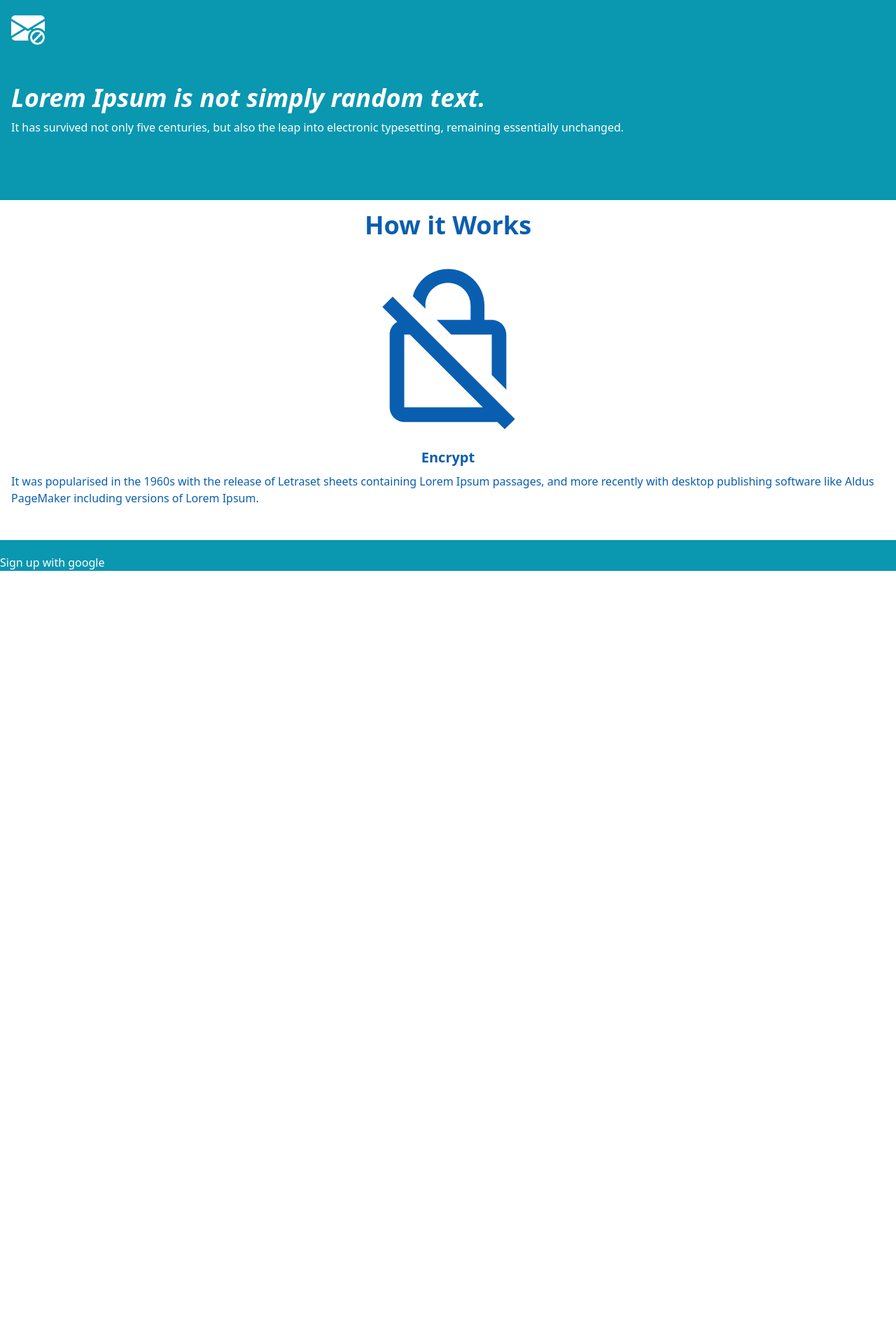
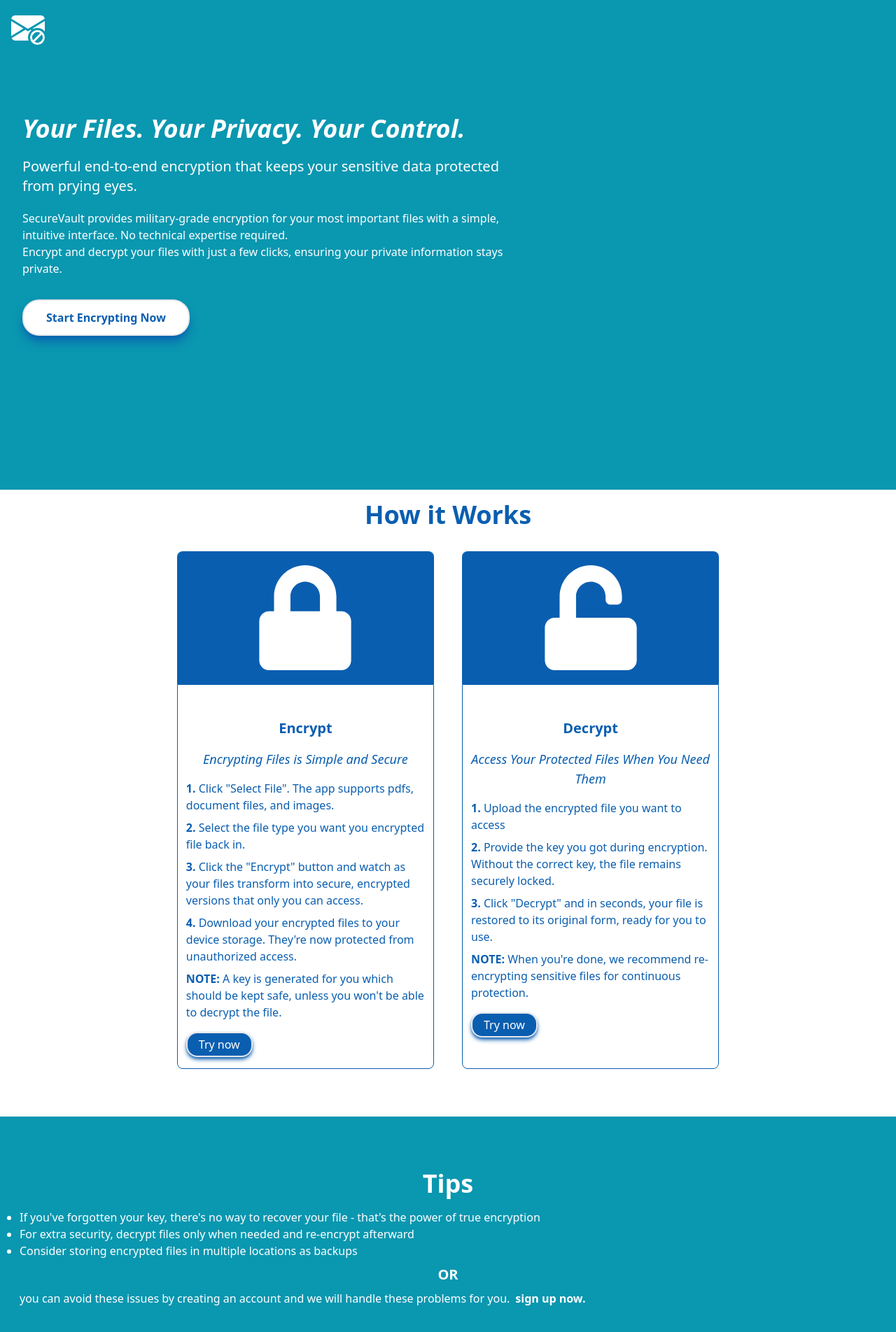
Before and after one commit to MichealKiezmen/4_in_1-frontend, a React (Vite) app: page /file-encryptor in a window 1280 px wide. Shown: the top 1904 px of the page at 70% size. Before the commit the page ends 816 px from the top, so only its background shows below. Built offline with nearby package versions, Linux system fonts and the light colour scheme; no server answers.

Commit message:
Content start

```diff
--- a/src/components/File_Encryptor/EncryptHome.jsx
+++ b/src/components/File_Encryptor/EncryptHome.jsx
@@ -3,10 +3,18 @@ import { makeGetRequests, makePostRequests, SERVER_URL } from '../../reusables/A
 import EncryptHeader from './EncryptHeader'
 import EncryptorHerosection from './EncryptorHerosection'
 import EncryptorHow from './EncryptorHow'
+import EncryptTips from './EncryptTips'
+import { useState } from 'react'
+import PopUp from '../../layout/PopUp'
+import { FcGoogle } from 'react-icons/fc'
 
 
 function EncryptHome() {
+    const [loginShow,setLoginShow] = useState(false)
 
+    const toggleLoginPopUp = () => {
+        setLoginShow(!loginShow)
+    }
     async function registerUser(data){
         const url = `${SERVER_URL}/api/login/`
         const result = await makePostRequests(url, null, data)
@@ -27,7 +35,6 @@ function EncryptHome() {
                     username: name,
                     profile_picture: picture
                 }
-
                 registerUser(body)
             })
             .catch((err) => {
@@ -43,13 +50,29 @@ function EncryptHome() {
 
   return (
     <div className='bg-themed_teal text-white w-full h-full relative'>
-    <div className='p-4'>
+    <div className='p-4 md:h-[85vh]'>
     <EncryptHeader />
     <EncryptorHerosection />
     </div>
     <EncryptorHow />
+    <EncryptTips showLoginPopUp={toggleLoginPopUp} />
 
-        <button onClick={() => login()}>Sign up with google</button>
+
+    {loginShow &&
+    <PopUp closePopUp={toggleLoginPopUp}>
+    <div className='flex flex-col justify-center h-full items-center text-black space-y-10'>
+    <p>Keep track of your encrypted files by signing up with us.</p>
+    <button
+    onClick={() => login()}
+    className='flex justify-center text-themed_blue w-[80%] rounded-lg border-themed_blue hover:opacity-80
+     border-2 py-2.5'
+    ><FcGoogle className='text-xl mx-1 mt-1' /> Sign up with google</button>
+    </div>
+    </PopUp>
+    }
+
+
+
     </div>
   )
 }
--- /dev/null
+++ b/src/components/File_Encryptor/EncryptTips.jsx
@@ -0,0 +1,25 @@
+
+function EncryptTips({showLoginPopUp}) {
+  return (
+    <div className="text-white px-4 py-10">
+        <h4 className="text-center font-bold text-4xl my-4">Tips</h4>
+
+        <div className="px-3">
+        <ul className="list-disc">
+        <li>If you&apos;ve forgotten your key, there&apos;s no way to recover your file - that&apos;s the power of true encryption</li>
+        <li>For extra security, decrypt files only when needed and re-encrypt afterward</li>
+        <li>Consider storing encrypted files in multiple locations as backups</li>
+        </ul>
+
+        <p className="text-center font-bold text-xl my-2">OR</p>
+        <p>you can avoid these issues by creating an account
+         and we will handle these problems for you.
+         <button className="font-semibold mx-2 hover:opacity-85 hover:font-light" onClick={showLoginPopUp}>sign up now.</button></p>
+        </div>
+
+
+    </div>
+  )
+}
+
+export default EncryptTips
--- a/src/components/File_Encryptor/EncryptorHerosection.jsx
+++ b/src/components/File_Encryptor/EncryptorHerosection.jsx
@@ -1,12 +1,45 @@
+import { useState } from "react"
+import PopUp from "../../layout/PopUp"
+import Encrypt from "./encrypt_layout/Encrypt"
 
 
 function EncryptorHerosection() {
+
+    const [encryptmodalShow, setEncryptModalShow] = useState(false)
+
+    function toggleEncryptModal(){
+      setEncryptModalShow(!encryptmodalShow)
+    }
+
   return (
-    <div className="my-14">
-        <h1 className="text-4xl italic font-bold">Lorem Ipsum is not simply random text. </h1>
+    <div className="my-10 md:my-[100px] flex flex-col md:flex-row sm:px-4">
+        <div className="md:w-[60%] order-2 md:order-1">
+        <h1 className="text-4xl italic font-bold">Your Files. Your Privacy. Your Control.</h1>
 
-        <p className="my-2.5">It has survived not only five centuries, but also the leap into
-         electronic typesetting, remaining essentially unchanged. </p>
+  <p className="my-5 text-xl">Powerful end-to-end encryption that keeps your
+  sensitive data protected from prying eyes. </p>
+
+  <p className="mb-4">SecureVault provides military-grade encryption for your most important
+  files with a simple, intuitive interface. No technical expertise required.
+  <br/>
+  Encrypt and decrypt your files with just a few clicks, ensuring your private
+    information stays private.</p>
+
+
+    <div className="py-4">
+              <button onClick={toggleEncryptModal}
+              className="py-3 lg:py-3 px-8 bg-white text-themed_blue font-semibold
+              border-[1px] sm:border-2 rounded-3xl shadow-lg shadow-themed_blue hover:shadow-lg">
+                Start Encrypting Now
+              </button>
+            </div>
+        </div>
+
+      <div className="md:w-[40%] order-1 md:order-2">
+        {/* Image carousel */}
+      </div>
+
+      {encryptmodalShow && <PopUp closePopUp={toggleEncryptModal}><Encrypt /></PopUp>}
     </div>
   )
 }
--- a/src/components/File_Encryptor/EncryptorHow.jsx
+++ b/src/components/File_Encryptor/EncryptorHow.jsx
@@ -1,8 +1,9 @@
-import { MdOutlineNoEncryptionGmailerrorred } from "react-icons/md"
 import PopUp from "../../layout/PopUp"
 import Encrypt from "./encrypt_layout/Encrypt"
 import Decrypt from "./decrypt_layout/Decrypt"
 import { useState } from "react"
+import Teach from "../../layout/Teach"
+import { FaUnlock, FaLock } from "react-icons/fa"
 
 function EncryptorHow() {
 
@@ -22,19 +23,43 @@ function EncryptorHow() {
     <div className="bg-white text-themed_blue my-5 p-4">
         <h3 className="text-4xl font-bold text-center">How it Works</h3>
 
-        <div className="my-8">
-            <div className="flex justify-center mb-4">
-           <button onClick={toggleEncryptModal} className="hover:opacity-75">
-           <MdOutlineNoEncryptionGmailerrorred className="text-[200px] sm:text-[250px]" />
-           </button>
-           </div>
-           <p className="font-bold text-xl text-center mb-2">Encrypt</p>
-           <p>It was popularised in the 1960s with the release of Letraset sheets
-           containing Lorem Ipsum passages, and more recently with desktop publishing
-            software like Aldus PageMaker including versions of Lorem Ipsum.</p>
+        <div className="flex flex-col md:flex-row justify-center my-8 mx-3 md:space-x-10">
+
+        <div className="md:w-[30%] ">
+        <Teach
+        toggleModal={toggleEncryptModal}
+        buttonIcon={<FaLock className="text-[100px] sm:text-[150px]" />}
+        >
+        <p className="font-bold text-xl text-center my-4">Encrypt</p>
+           <p className="italic text-center text-lg mb-4">Encrypting Files is Simple and Secure</p>
+            <div className="mt-4 space-y-2">
+            <p><b>1.</b> Click &quot;Select File&quot;. The app supports pdfs, document files, and images.</p>
+            <p><b>2.</b> Select the file type you want you encrypted file back in.</p>
+            <p><b>3.</b> Click the &quot;Encrypt&quot; button and watch as your files transform into secure, encrypted versions that only you can access.</p>
+            <p><b>4.</b> Download your encrypted files to your device storage. They&apos;re now protected from unauthorized access.</p>
+            <p><b>NOTE:</b> A key is generated for you which should be kept safe, unless you won&apos;t be able to decrypt the file.</p>
+            </div>
+        </Teach>
         </div>
 
-        {/* <PopUp><Encrypt /></PopUp> */}
+        <div className="md:w-[30%] ">
+        <Teach
+        toggleModal={toggleDecryptModal}
+        buttonIcon={<FaUnlock className="text-[100px] sm:text-[150px]" />}
+        >
+        <p className="font-bold text-xl text-center my-4">Decrypt</p>
+           <p className="italic text-center text-lg mb-4">Access Your Protected Files When You Need Them</p>
+            <div className="mt-4 space-y-2">
+            <p><b>1.</b> Upload the encrypted file you want to access</p>
+            <p><b>2.</b> Provide the key you got during encryption. Without the correct key, the file remains securely locked.</p>
+            <p><b>3.</b> Click &quot;Decrypt&quot; and in seconds, your file is restored to its original form, ready for you to use.</p>
+            <p><b>NOTE:</b> When you&apos;re done, we recommend re-encrypting sensitive files for continuous protection.</p>
+            </div>
+        </Teach>
+        </div>
+
+        </div>
+
         {encryptmodalShow && <PopUp closePopUp={toggleEncryptModal}><Encrypt /></PopUp>}
         {decryptmodalShow && <PopUp closePopUp={toggleDecryptModal}><Decrypt /></PopUp>}
 
--- a/src/components/File_Encryptor/encrypt_layout/Encrypt.jsx
+++ b/src/components/File_Encryptor/encrypt_layout/Encrypt.jsx
@@ -43,7 +43,7 @@ function Encrypt() {
 
 
   return (
-    <div className="p-3">
+    <div className="p-3 text-themed_blue ">
       <h3 className="text-xl sm:text-4xl text-center font-bold my-4">Encryption Mode</h3>
 
       <form onSubmit={handleEncryption} encType="multipart/form-data">
--- /dev/null
+++ b/src/layout/Teach.jsx
@@ -0,0 +1,21 @@
+
+function Teach({toggleModal, buttonIcon, children}) {
+  return (
+    <div className="mb-5">
+    <div className="bg-themed_blue text-white flex justify-center py-5 rounded-t-lg">
+               <button onClick={toggleModal} className="hover:opacity-75">
+               {buttonIcon}
+               </button>
+               </div>
+
+               <div className="md:h-[550px] px-3 py-8 border-[1px] rounded-b-lg border-themed_blue">
+                {children}
+                <button onClick={toggleModal} className="bg-themed_blue text-white py-1
+                px-4 rounded-2xl mt-4 border-[1px] sm:border-2 shadow-md shadow-themed_blue hover:shadow-lg">
+                Try now</button>
+                </div>
+    </div>
+  )
+}
+
+export default Teach
```
